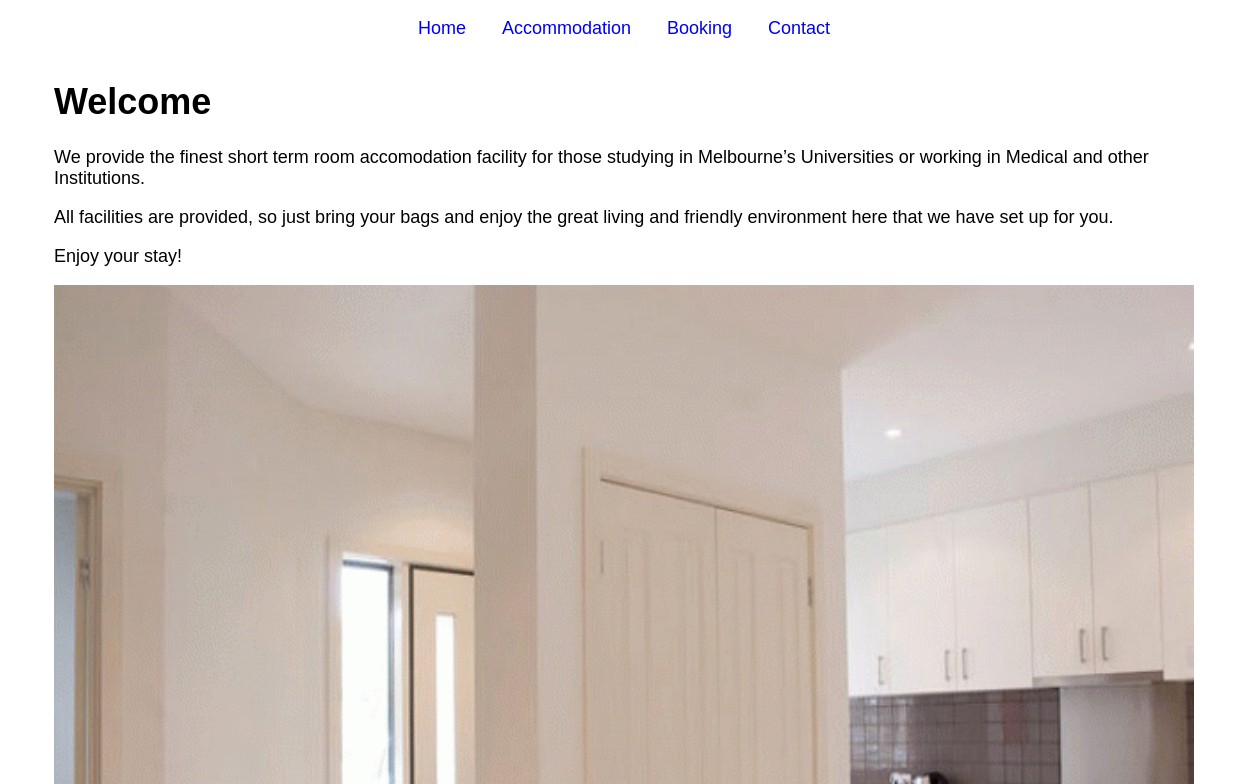
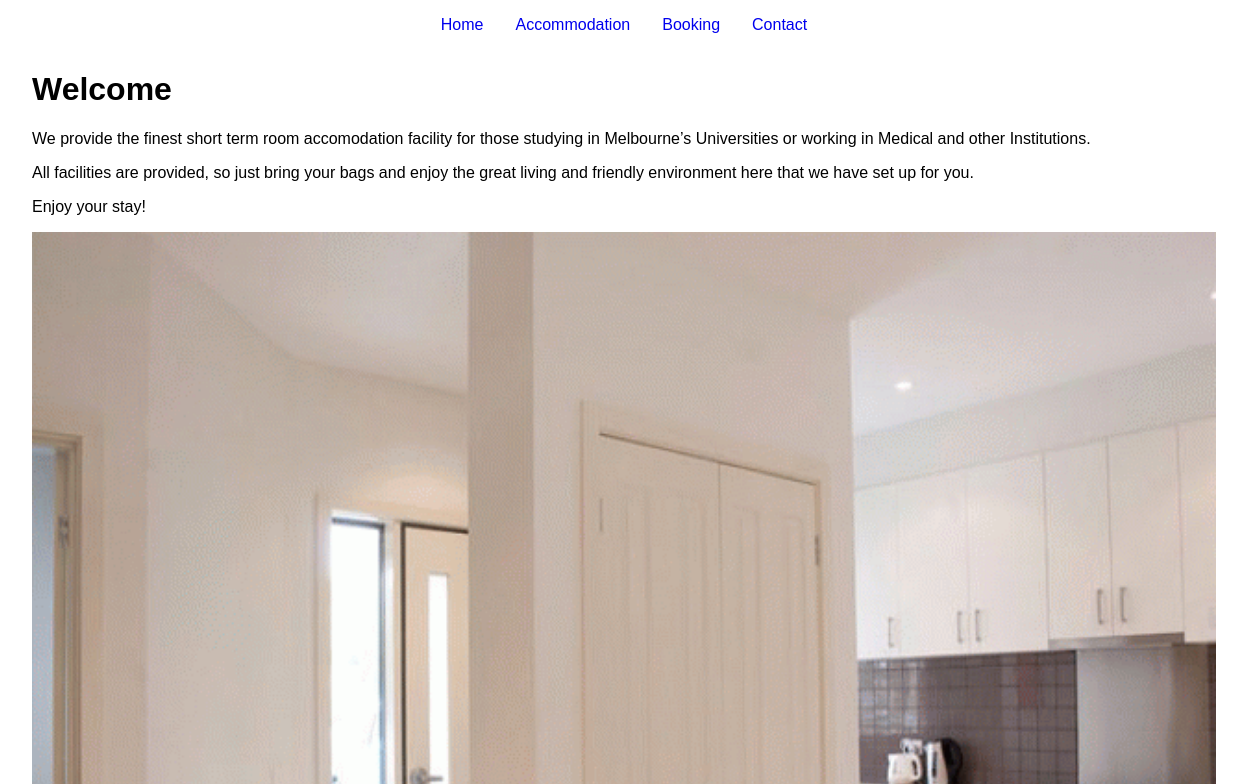
Before and after one commit to cnotoham/amypro, an Angular app: page /home in a window 1536 px wide. Shown: the top 784 px of the page, without its empty margins (144-1391 px from the left). Built offline with nearby package versions, Linux system fonts and the light colour scheme.

Commit message:
use font-size medium through out

```diff
--- a/src/styles.scss
+++ b/src/styles.scss
@@ -5,21 +5,3 @@ html, body {
   font-family: Arial, Helvetica, sans-serif;
   font-size: medium;
 }
-
-@media only screen and (max-width: 375px) {
-  html, body {
-    font-size: small;
-  }
-}
-
-@media only screen and (min-width: 1336px) {
-  html, body {
-    font-size: large;
-  }
-}
-
-@media only screen and (min-width: 1920px) {
-  html, body {
-    font-size: larger;
-  }
-}
```
